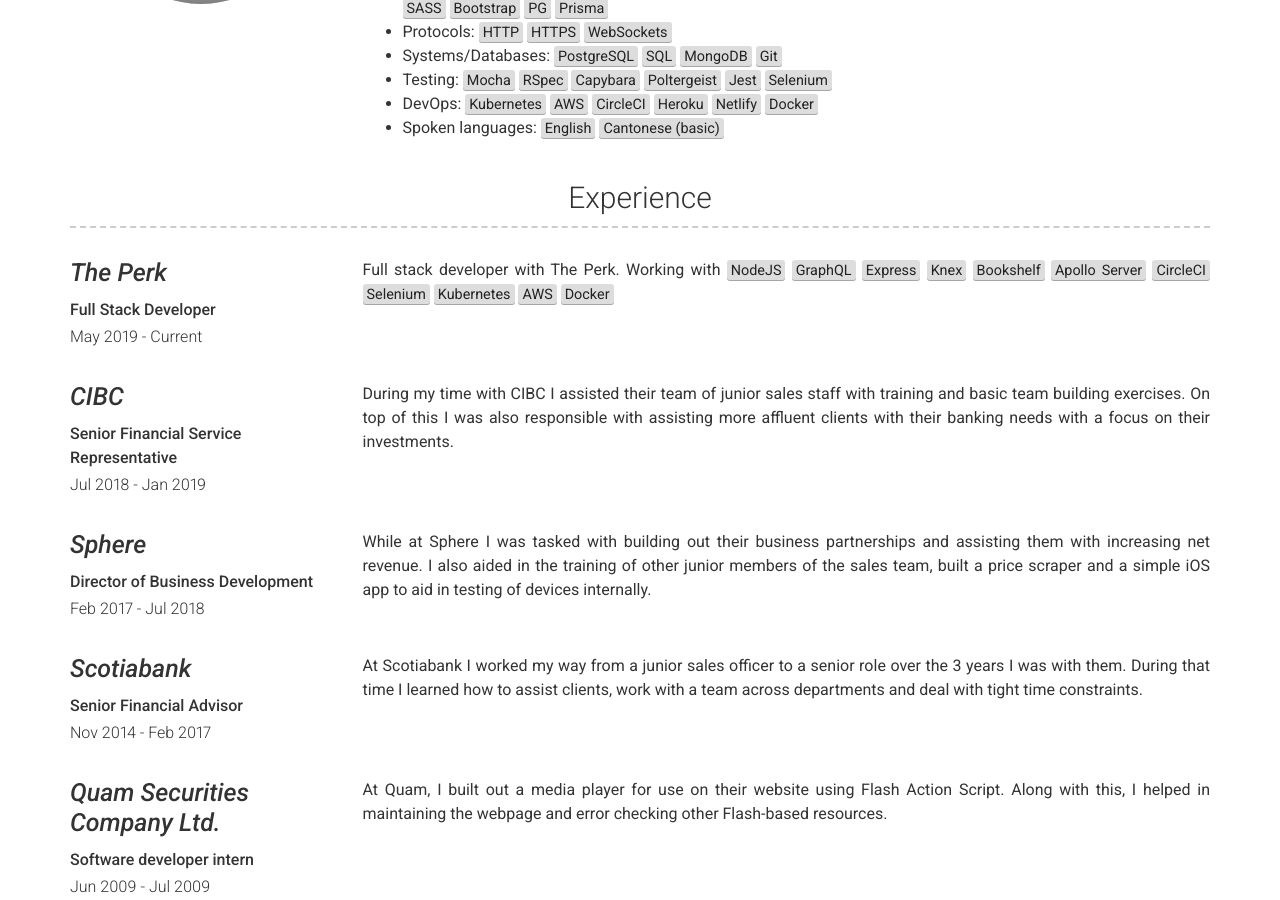
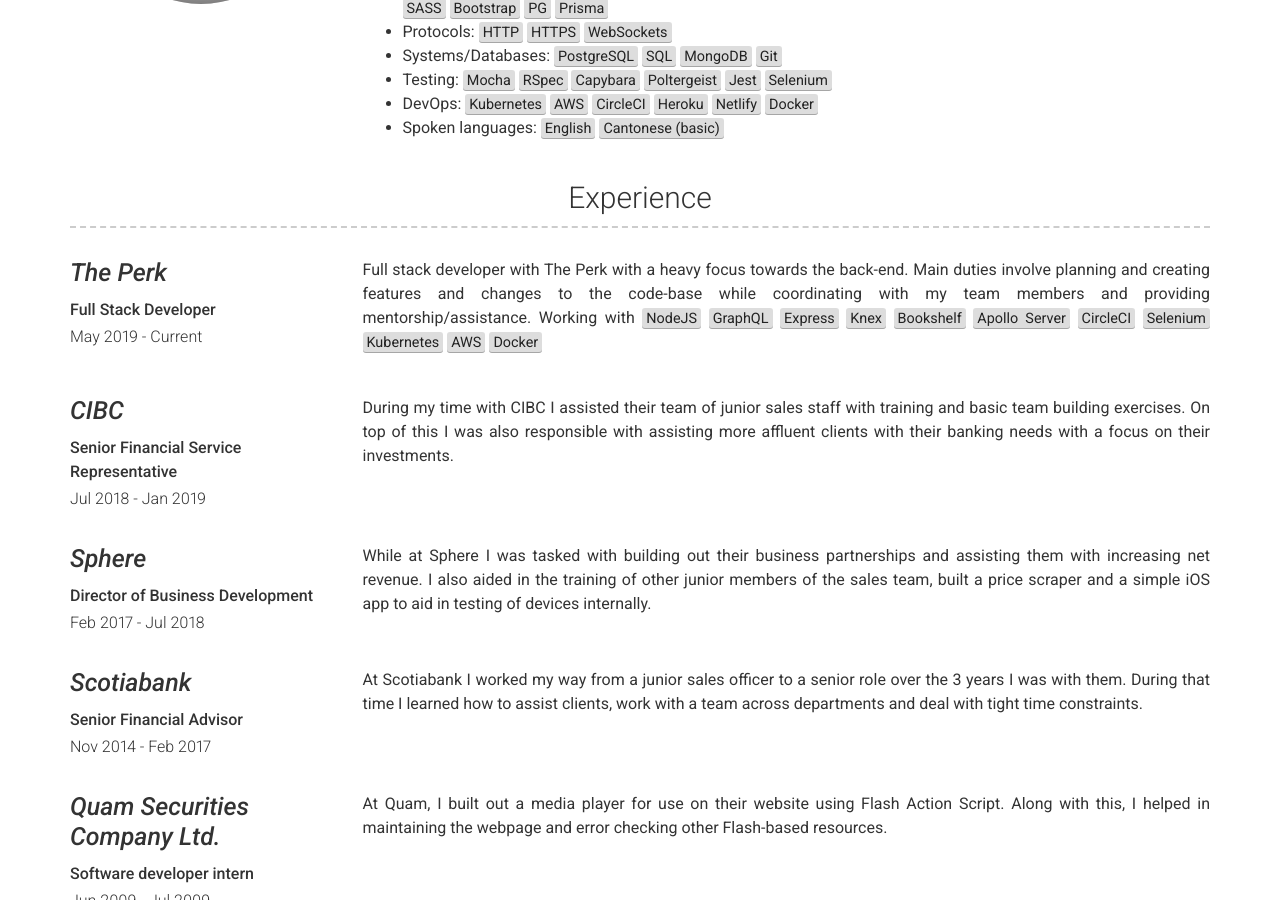
Before and after one commit to YvesDesjardins/YvesDesjardins.github.io, a Jekyll site: the page built from index.md, in a window 1280 px wide and 900 px high, scrolled down 525 px. Built offline with Jekyll 4.4.1, drawn with Linux system fonts in a browser that asks for light colours; grey boxes are pictures that could not be loaded.

Commit message:
Update experience.yml

```diff
--- a/_data/experience.yml
+++ b/_data/experience.yml
@@ -3,7 +3,7 @@
   job_title: Full Stack Developer
   dates: May 2019 - Current
   description: | # this will include new lines to allow paragraphs
-    Full stack developer with The Perk. Working with <mark>NodeJS</mark> <mark>GraphQL</mark> <mark>Express</mark> <mark>Knex</mark> <mark>Bookshelf</mark> <mark>Apollo Server</mark> <mark>CircleCI</mark> <mark>Selenium</mark> <mark>Kubernetes</mark> <mark>AWS</mark> <mark>Docker</mark>
+    Full stack developer with The Perk with a heavy focus towards the back-end. Main duties involve planning and creating features and changes to the code-base while coordinating with my team members and providing mentorship/assistance. Working with <mark>NodeJS</mark> <mark>GraphQL</mark> <mark>Express</mark> <mark>Knex</mark> <mark>Bookshelf</mark> <mark>Apollo Server</mark> <mark>CircleCI</mark> <mark>Selenium</mark> <mark>Kubernetes</mark> <mark>AWS</mark> <mark>Docker</mark>
 
 - company: CIBC
   link: cibc.com
```
